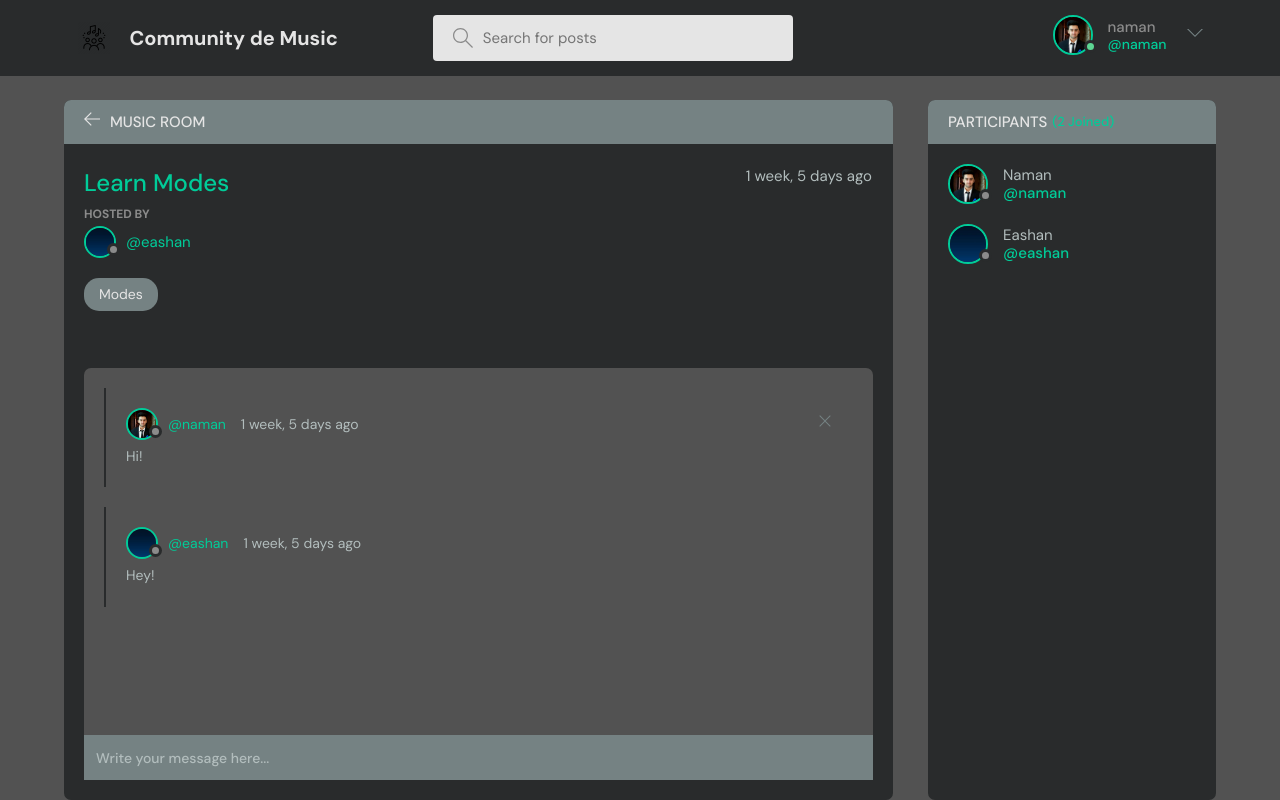
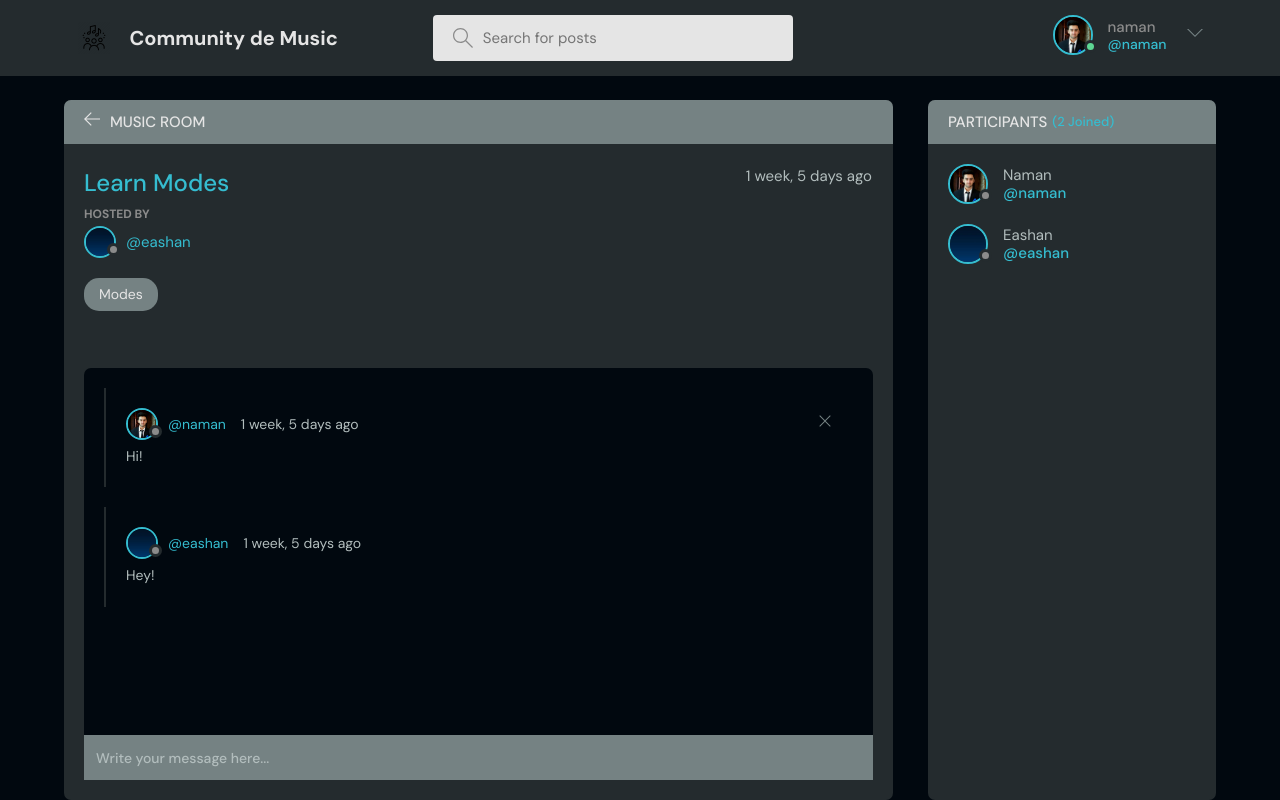
Before and after one commit to Naman-18/Community-de-Music, a Django app: page /room/2/ in a window 1280 px wide. Run offline with Django 3.2, Linux system fonts and the light colour scheme; a user stored in the database is signed in; data comes from the database, SQL or seed files in the repository; both versions use the stored data as it was after the commit.

Commit message:
Updated Theme

```diff
--- a/esocial/static/styles/theme.css
+++ b/esocial/static/styles/theme2.css
@@ -1,15 +1,15 @@
 @import url("https://fonts.googleapis.com/css2?family=DM+Sans:wght@400;500;700&display=swap");
 
  :root {
-  --color-main: #00cc99;
+    --color-main:#35BDD0;
     --color-main-light: #e1f6fb;
-  --color-dark: #292b2c;
-  --color-dark-medium: #242B2E;
+    --color-dark: #242B2E;
+    --color-dark-medium:#808080;
     --color-dark-light: #758283;
     --color-light: #e5e5e5;
     --color-gray: #8b8b8b;
     --color-light-gray: #b2bdbd;
-  --color-bg: #525252;
+    --color-bg: #01080f;
     --color-success: #5dd693;
     --color-error: #fc4b0b;
 }
@@ -383,7 +383,7 @@ a {
 }
 
 .dropdown-button:hover svg {
-  fill: var(--color-main);
+  fill: var(--color-light);
 }
 
 /*==============================
--- a/esocial/templates/main.html
+++ b/esocial/templates/main.html
@@ -7,7 +7,7 @@
     <meta http-equiv="X-UA-Compatible" content="IE=edge" />
     <meta name="viewport" content="width=device-width, initial-scale=1.0" />
     <link rel="shortcut icon" href="assets/favicon.ico" type="image/x-icon" />
-    <link rel="stylesheet" href="{% static 'styles/theme.css' %}" />
+    <link rel="stylesheet" href="{% static 'styles/theme2.css' %}" />
     <title>Community de Music</title>
 </head>
 
```
Also changed, not shown: esocial/db.sqlite3. Lines whose indentation alone changed are shown as unchanged.
